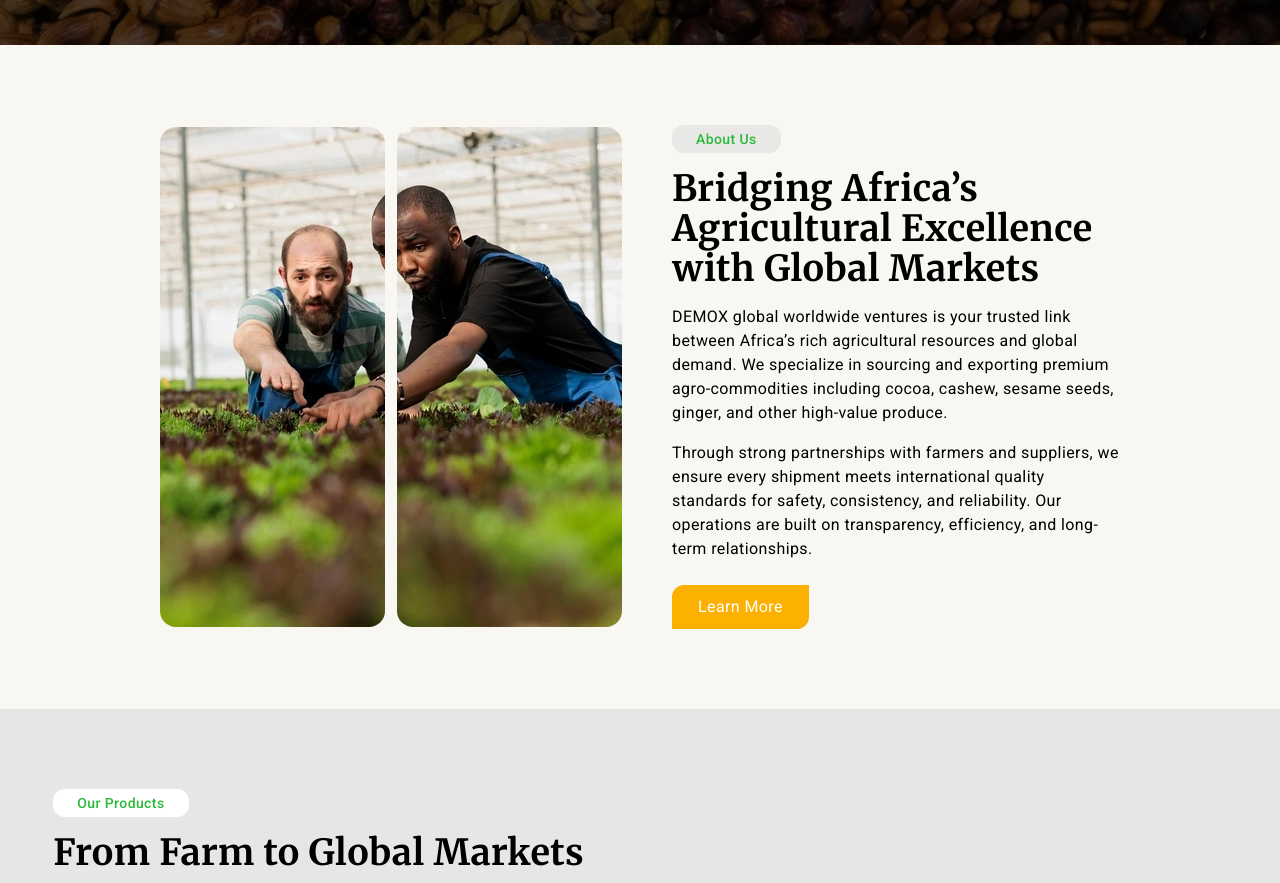
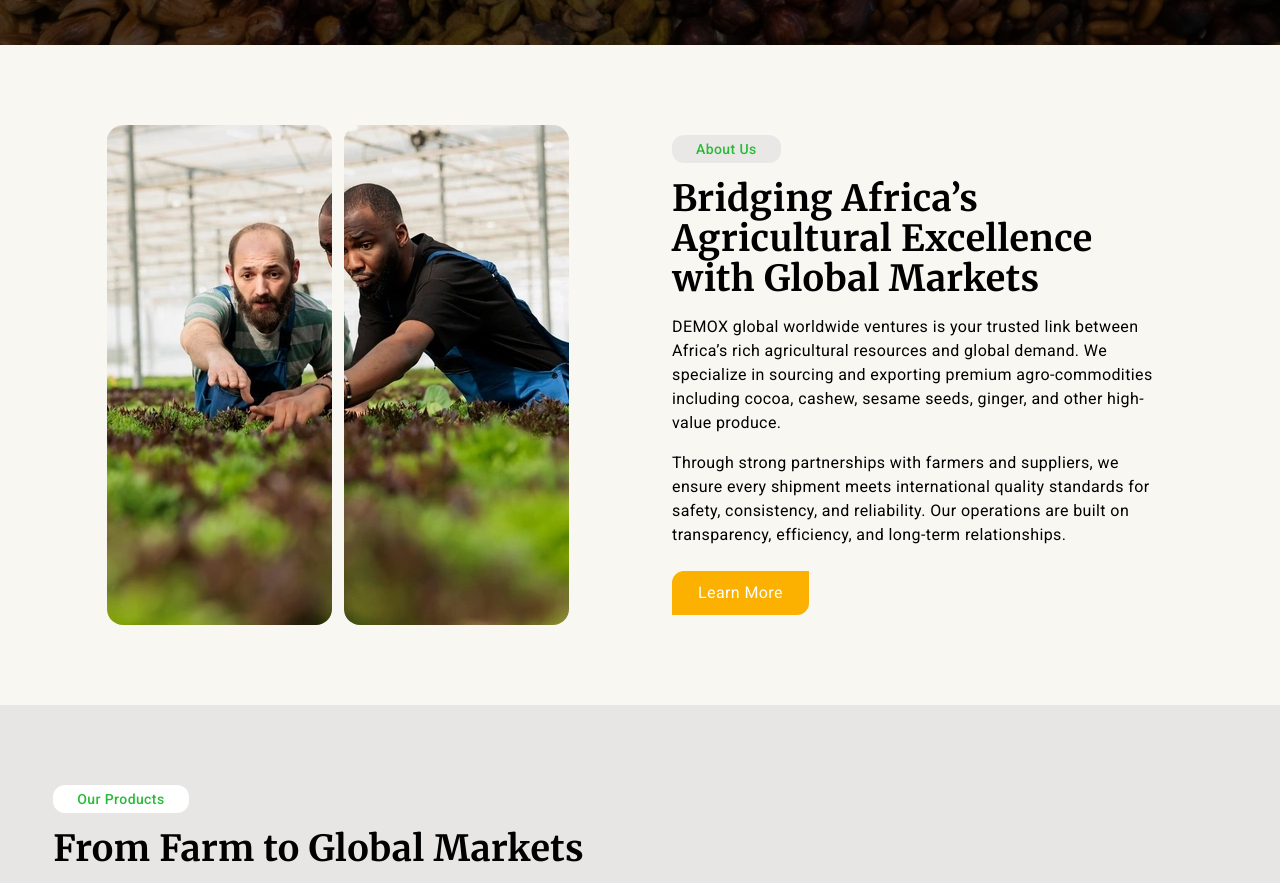
Before and after one commit to afekhaijoseph/demox-worldwide, a React (Vite) app: page / in a window 1280 px wide. Shown: the part 880-1763 px from the top of the page. Built offline with nearby package versions, Linux system fonts and the light colour scheme.

Commit message:
fixed about image

```diff
--- a/src/About.jsx
+++ b/src/About.jsx
@@ -5,10 +5,15 @@
 const About = () => {
   return (
 <div id='about' className="bg-lightBackground py-20">
-  <div className="w-9/12 flex flex-col mx-auto justify-between items-center gap-16 lg:flex-row">
-    <div className='flex gap-3 basis-full'>
-        <img className='w-full aspect-auto rounded-2xl' src={aboutOne} alt="" />
-        <img className='w-full aspect-auto rounded-2xl' src={aboutTwo} alt="" />
+  <div className="w-10/12 lg:9/12 flex flex-col mx-auto justify-between items-center gap-16 lg:flex-row">
+    <div className='flex gap-3 w-full lg:basis-full'>
+      <div>
+        <img className='rounded-2xl' src={aboutOne} alt="" />
+      </div>
+      <div>
+        <img className='rounded-2xl' src={aboutTwo} alt="" />
+      </div>
+
     </div>
     <div className='basis-full'>
       <Subheading variant='primary'>About Us</Subheading>
```
